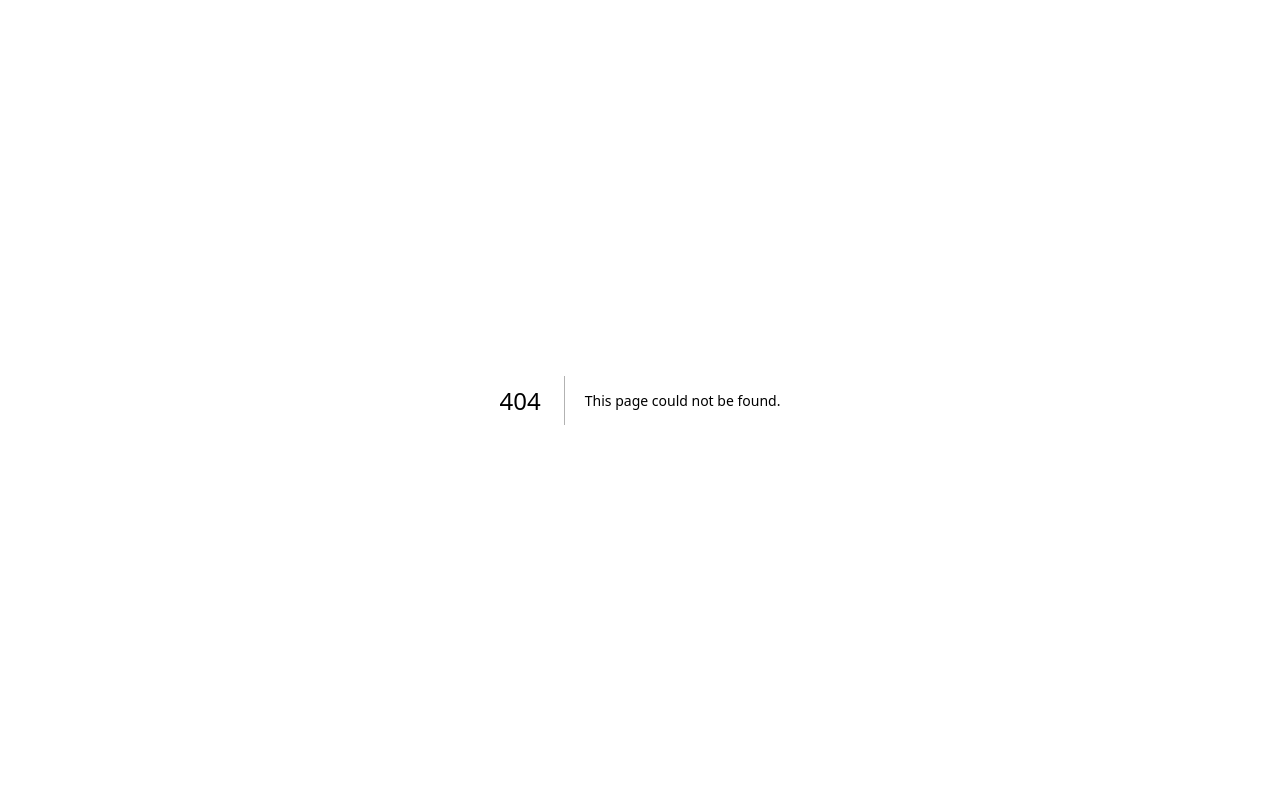
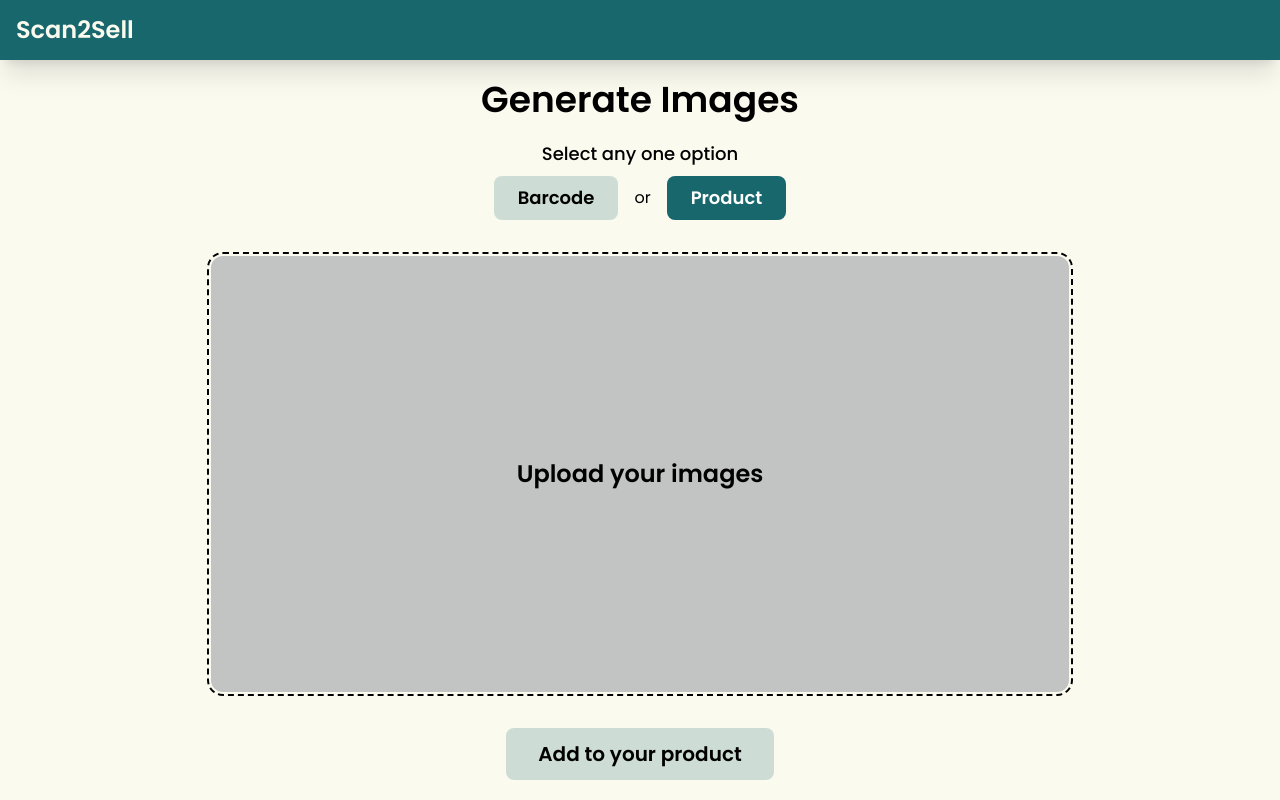
Before and after one commit to ommgh/scan2sell, a Next.js app: page /product/generate-images in a window 1280 px wide. Before the commit this address had no page. Built offline with nearby package versions, Linux system fonts and the light colour scheme.

Commit message:
added generate image page

```diff
--- /dev/null
+++ b/app/product/generate-images/page.tsx
@@ -0,0 +1,9 @@
+import { GenerateImages } from "@/components/gene-images";
+
+export default function Page() {
+    return (
+        <main className="h-full w-full flex items-center justify-between gap-5 px-7">
+            <GenerateImages />
+        </main>
+    );
+}
```
